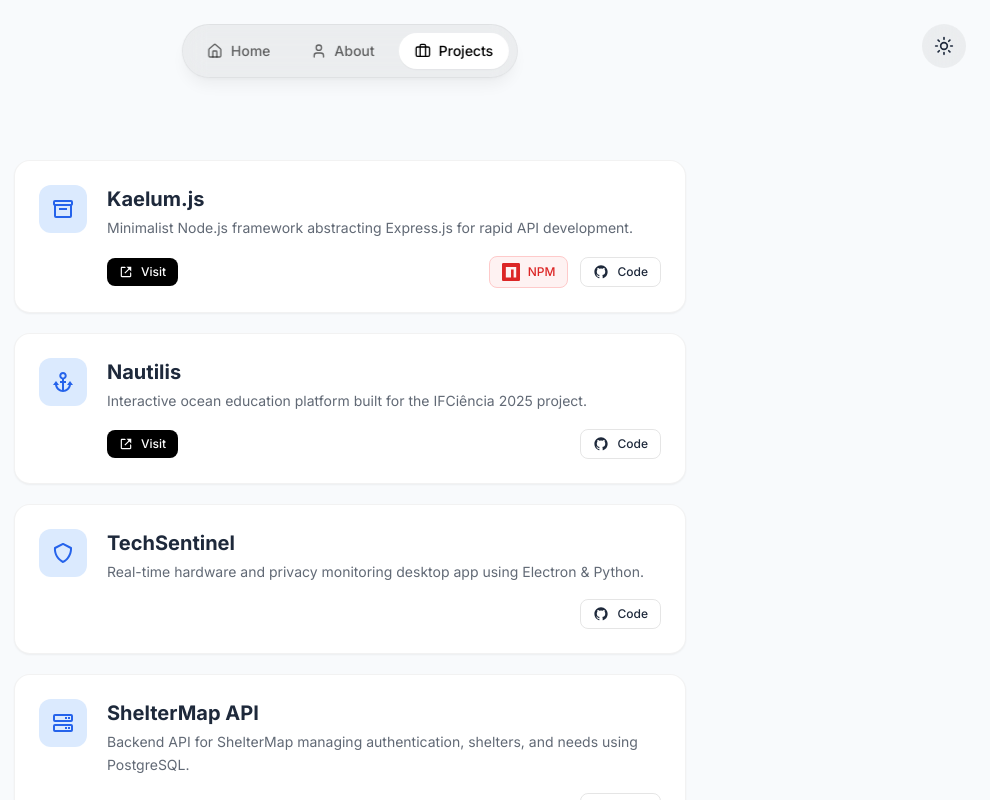
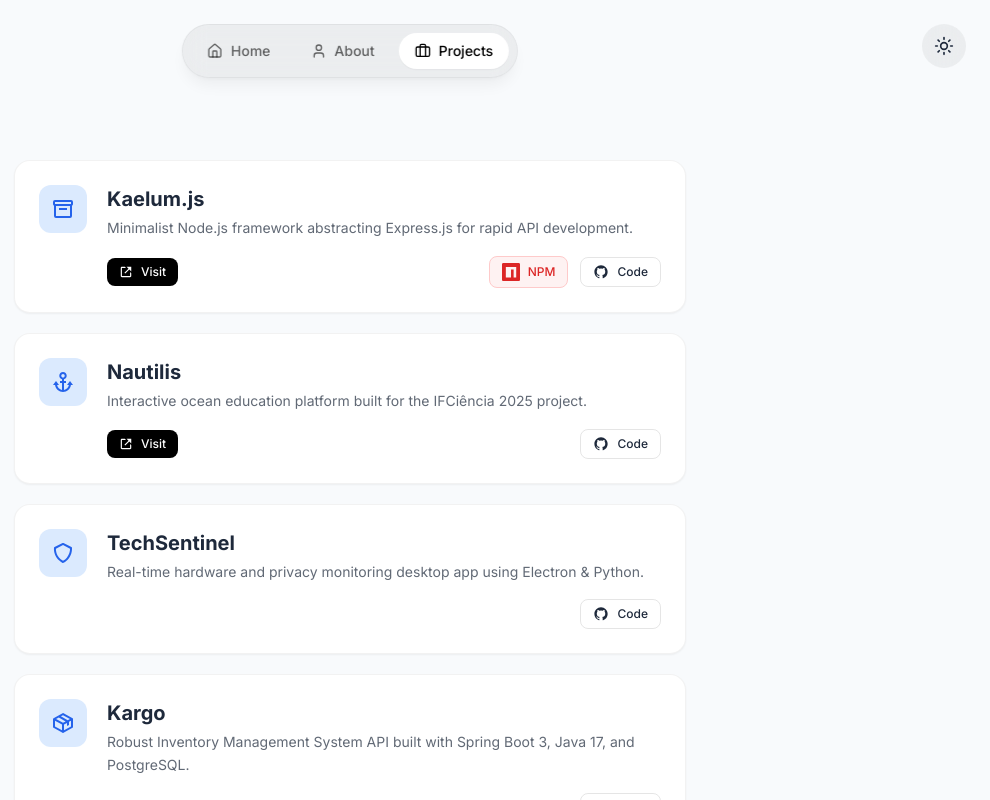
Before and after one commit to MatheusCampagnolo/portfolio, a React (Vite) app: page /projects in a window 1280 px wide. Shown: the whole page, without its empty margins (290-1280 px from the left). Built offline with nearby package versions, Linux system fonts and the light colour scheme.

Commit message:
feat: add Kargo project to portfolio

```diff
--- a/src/pages/Projects.tsx
+++ b/src/pages/Projects.tsx
@@ -1,5 +1,5 @@
 import { motion } from 'framer-motion';
-import { BiLogoGithub, BiLinkExternal, BiBox, BiShield, BiAnchor, BiServer } from 'react-icons/bi';
+import { BiLogoGithub, BiLinkExternal, BiBox, BiShield, BiAnchor, BiServer, BiPackage } from 'react-icons/bi';
 import { SiNpm } from 'react-icons/si';
 import { useTheme } from '../context/ThemeContext';
 import clsx from 'clsx';
@@ -29,6 +29,15 @@ const projects = [
         desc: 'Real-time hardware and privacy monitoring desktop app using Electron & Python.',
         icon: BiShield,
         repo: 'https://github.com/MatheusCampagnolo/tech-sentinel',
+        deploy: null,
+        npm: null
+    },
+    {
+        title: 'Kargo',
+        image: '',
+        desc: 'Robust Inventory Management System API built with Spring Boot 3, Java 17, and PostgreSQL.',
+        icon: BiPackage,
+        repo: 'https://github.com/MatheusCampagnolo/kargo',
         deploy: null,
         npm: null
     },
```
